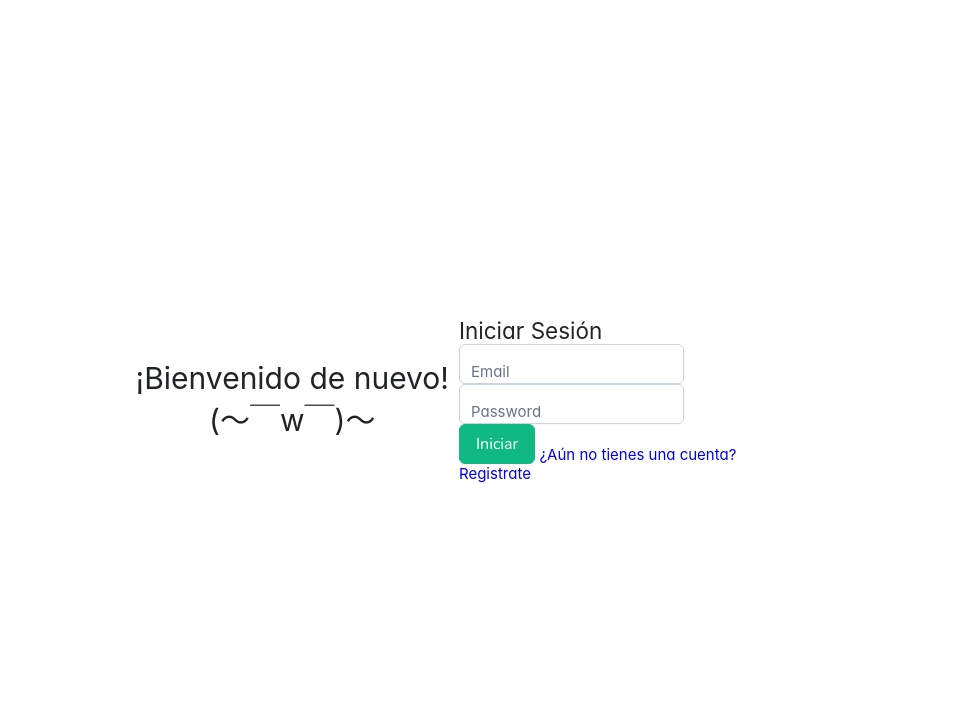
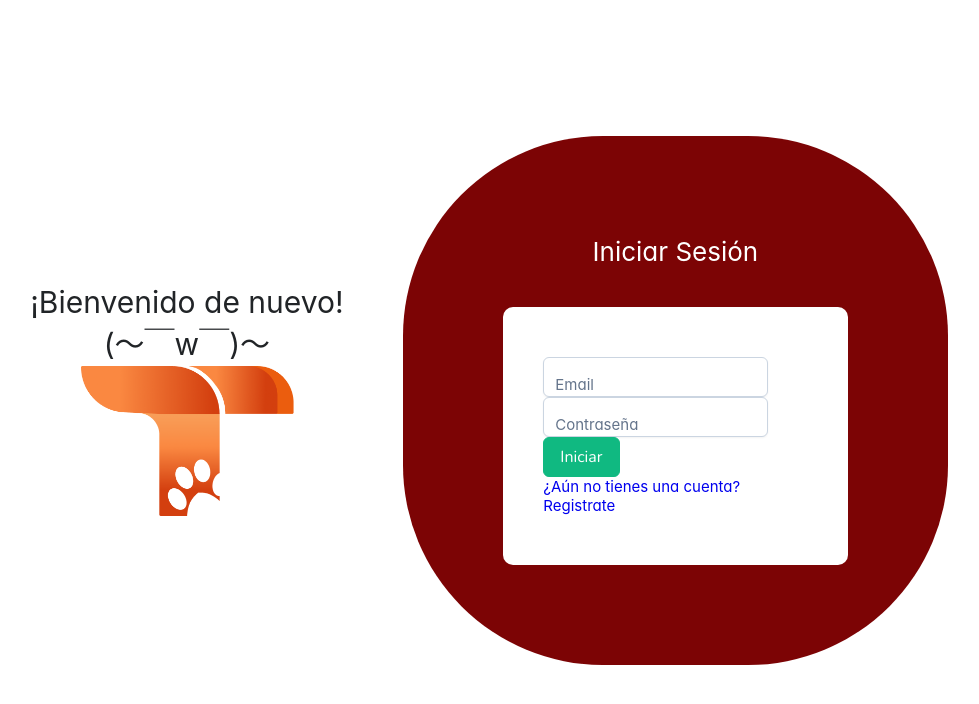
Before and after one commit to FernandoKumul/testana, a Vue app: page /login in a window 1280 px wide. Shown: the top 704 px of the page, without its empty margins (181-1160 px from the left). Built offline with nearby package versions, Linux system fonts and the light colour scheme.

Commit message:
register and login

```diff
--- a/src/views/LoginView.vue
+++ b/src/views/LoginView.vue
@@ -3,14 +3,13 @@
     <div class="column_1">
       <h1>¡Bienvenido de nuevo!</h1>
       <h1>(～￣w￣)～</h1>
+      <img src="/src/assets/img/Logo.png" alt="logo">
 
     </div>
 
     <div class="column_2">
       <h2>Iniciar Sesión</h2>
       <div class="container">
-        <!-- <label for="">Mail</label>
-        <input type="mail" placeholder="Mail"> -->
 
         <FloatLabel>
           <InputText id="email" v-model="email"/>
@@ -19,11 +18,26 @@
 
 
         <FloatLabel>
-          <InputText id="password" v-model="password"/>
-          <label for="password">Password</label>
+          <Password id="password" v-model="value">
+            <template #header>
+              <h6>Crea una contraseña</h6>
+            </template>
+            <template #footer>
+                <Divider />
+                <p class="mt-2">Sugerencias</p>
+                <ul class="pl-2 ml-2 mt-0" style="line-height: 1.5">
+                    <li>Al menos una minúscula</li>
+                    <li>Al menos una mayúscula</li>
+                    <li>Al menos un número</li>
+                    <li>Mínimo 8 caracteres</li>
+                </ul>
+            </template>
+          </Password>
+          <label for="password">Contraseña</label>
         </FloatLabel>
 
         <Button label="Iniciar"/>
+        <br>
         <RouterLink to="register">
           ¿Aún no tienes una cuenta? Registrate
         </RouterLink>
@@ -39,23 +53,56 @@
   import Button from 'primevue/button';
   import InputText from 'primevue/inputtext';
   import FloatLabel from 'primevue/floatlabel';
+  import Password from 'primevue/password';
+
 
 
 </script>
 
   <style>
 
-  *{
-    background-image: url();
-    margin: auto;
+  body{
+    display: flex;
+    justify-content: center;
+    align-items: center;
+  }
+
+
+  img{
+    width: 50%;
+    display: flex;
+  }
+
+  h1{
+    display: flex;
+    align-items: center;
+    justify-content: center;
+  }
+
+  .column_1{
+    width: 100%;
 
   }
 
-  body{
-    display: flex;
+  .column_2{
+    width: 100%;
+    background-color:#7C0405;
+    border-radius: 200px;
+    padding: 100px;
   }
 
-  button{
+  h2{
+    color: white;
+    display: flex;
+    justify-content: center;
+    margin-bottom: 40px;
+    font-size: 26px;
 
   }
+
+  .container{
+    background-color: white;
+    border-radius: 10px;
+    padding: 50px 40px;
+  }
   </style>
--- a/src/views/RegisterView.vue
+++ b/src/views/RegisterView.vue
@@ -9,6 +9,7 @@
 
     <div class="column_2">
       <h2>Registro</h2>
+
       <div class="container">
 
         <FloatLabel>
@@ -22,7 +23,21 @@
         </FloatLabel>
 
         <FloatLabel>
-          <InputText id="password" v-model="password"/>
+          <Password id="password" v-model="value">
+            <template #header>
+              <h6>Crea una contraseña</h6>
+            </template>
+            <template #footer>
+                <Divider />
+                <p class="mt-2">Sugerencias</p>
+                <ul class="pl-2 ml-2" style="line-height: 1.5">
+                    <li>Al menos una minúscula</li>
+                    <li>Al menos una mayúscula</li>
+                    <li>Al menos un número</li>
+                    <li>Mínimo 8 caracteres</li>
+                </ul>
+            </template>
+          </Password>
           <label for="password">Contraseña</label>
         </FloatLabel>
 
@@ -49,6 +64,7 @@
   import Button from 'primevue/button';
   import InputText from 'primevue/inputtext';
   import FloatLabel from 'primevue/floatlabel';
+  import Password from 'primevue/password';
 
 
 </script>
@@ -57,14 +73,14 @@
 
   body{
     display: flex;
-    margin: auto;
+    justify-content: center;
+    align-items: center;
   }
+
 
   img{
     width: 50%;
-    display: flex;
-    margin-top: 30px;
-
+    margin: auto;
   }
 
   h1{
@@ -80,6 +96,24 @@
 
   .column_2{
     width: 100%;
+    background-color:#7C0405;
+    border-radius: 200px;
+    padding: 100px;
+  }
+
+  h2{
+    color: white;
+    display: flex;
+    justify-content: center;
+    margin-bottom: 40px;
+    font-size: 26px;
+
+  }
+
+  .container{
+    background-color: white;
+    border-radius: 10px;
+    padding: 50px 40px;
   }
 
   </style>
```
